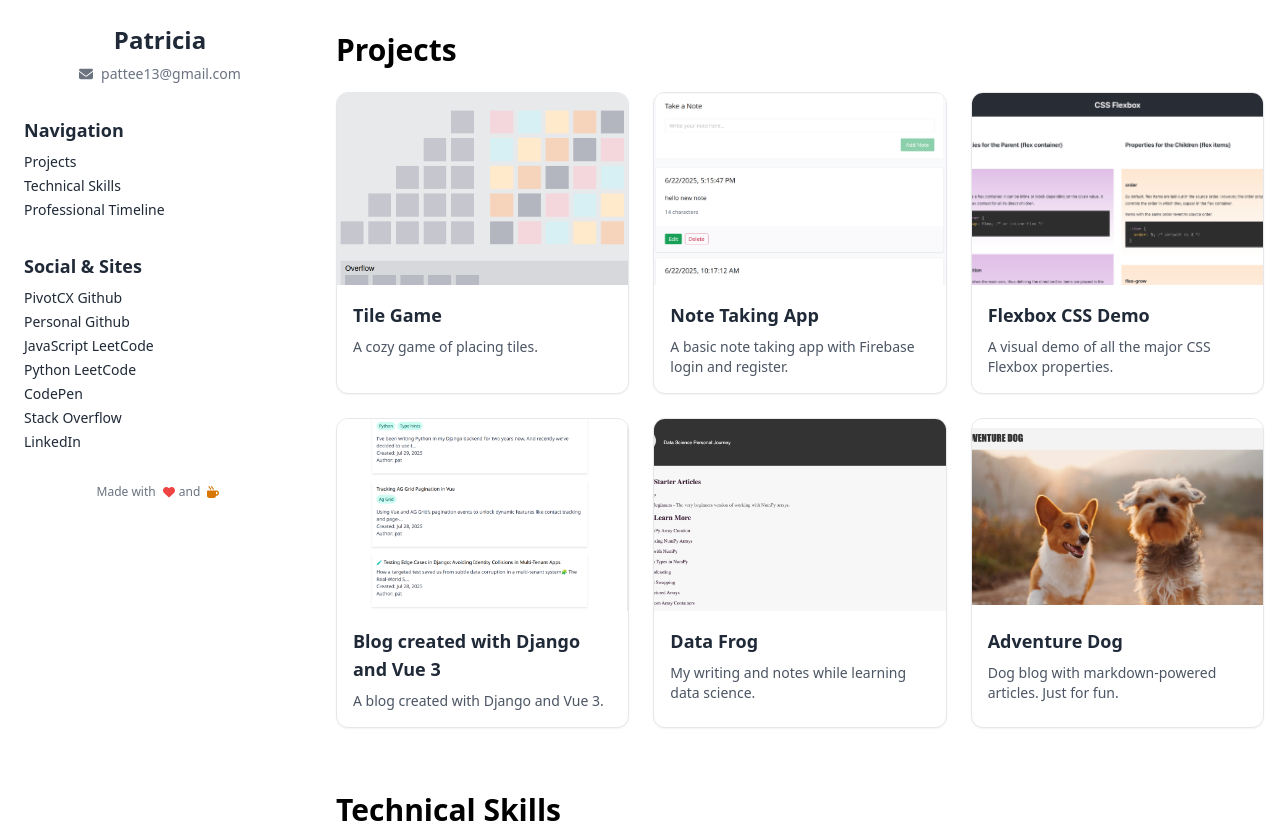
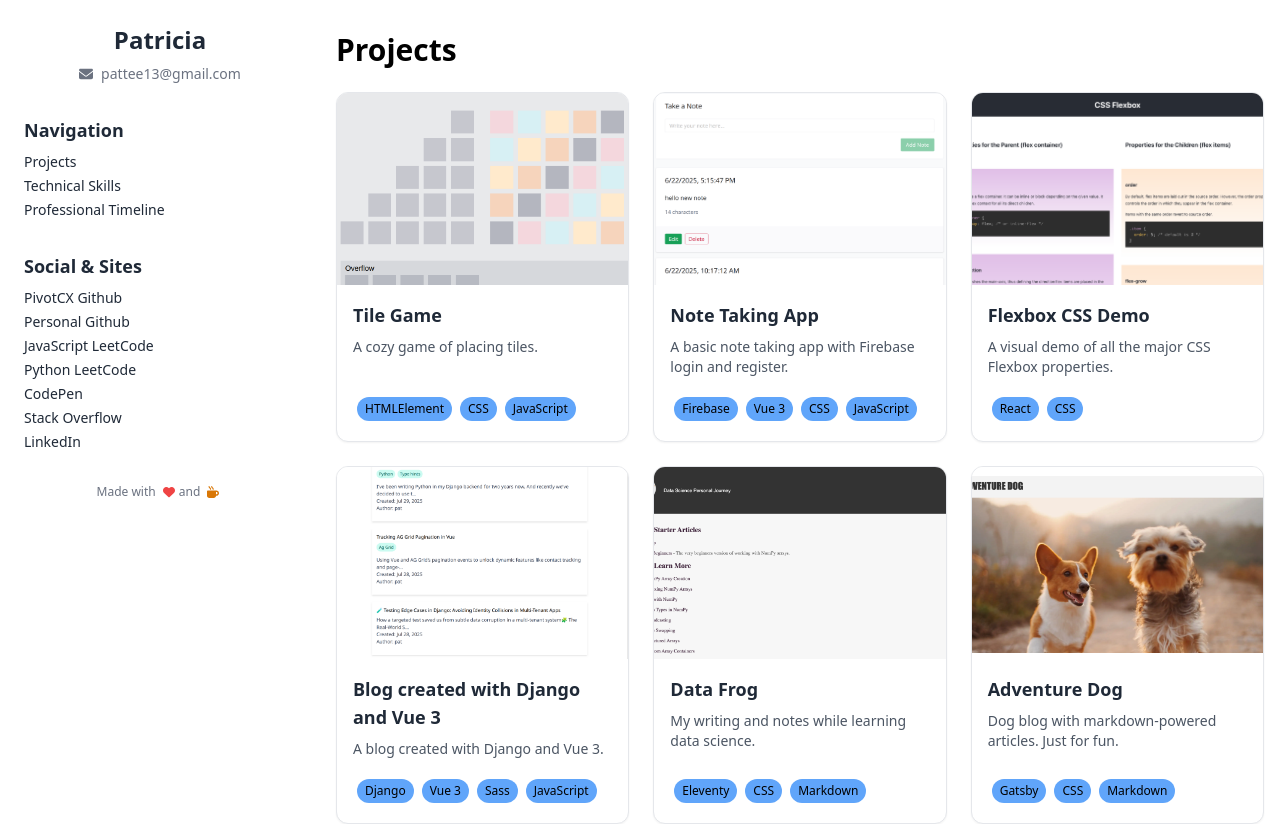
Before and after one commit to haddeeann/patricia.portfolio, a React (Vite) app: page / in a window 1280 px wide. Shown: the top 824 px of the page. Built offline with nearby package versions, Linux system fonts and the light colour scheme.

Commit message:
added badges to my cards to indicate the tech used on each site

```diff
--- a/src/components/ProjectCard.jsx
+++ b/src/components/ProjectCard.jsx
@@ -3,11 +3,12 @@ import React from "react";
 import {FontAwesomeIcon} from "@fortawesome/react-fontawesome";
 import {faArrowUpRightFromSquare, faHeart, faMugHot} from "@fortawesome/free-solid-svg-icons";
 import {faGithub} from "@fortawesome/free-brands-svg-icons";
+import Badge from "./ui/badge";
 
-const ProjectCard = ({ image, title, description, siteLink, githubLink }) => {
+const ProjectCard = ({ image, title, description, siteLink, githubLink, tags }) => {
     return (
         <div
-            className="block group overflow-hidden rounded-xl border bg-white shadow-sm hover:scale-105 transition duration-200"
+            className="flex flex-col h-full group overflow-hidden rounded-xl border bg-white shadow-sm hover:scale-105 transition duration-200"
         >
             <div className="relative">
                 <img
@@ -21,9 +22,12 @@ const ProjectCard = ({ image, title, description, siteLink, githubLink }) => {
                 </div>
             </div>
 
-            <div className="p-4">
+            <div className="p-4 flex-1">
                 <h3 className="text-lg font-semibold text-gray-800">{title}</h3>
                 <p className="mt-2 text-sm text-gray-600">{description}</p>
+            </div>
+            <div className="px-4 mt-auto mb-4">
+                {tags.map((tag, index) => <Badge className="bg-blue-400" key={index}>{tag}</Badge>)}
             </div>
         </div>
     );
--- /dev/null
+++ b/src/components/ui/badge.jsx
@@ -0,0 +1,9 @@
+function Badge({ children, className }) {
+    return (
+        <span
+            className={`inline-flex items-center rounded-full px-2 py-1 m-1 text-xs font-medium ${className}`}>{children}
+        </span>
+    );
+}
+
+export default Badge;
--- a/src/sections/Portfolio.jsx
+++ b/src/sections/Portfolio.jsx
@@ -14,6 +14,7 @@ const projects = [
         siteLink: "https://dancing-centaur-tile-game.netlify.app/",
         githubLink: "https://github.com/haddeeann/tile-game",
         image: tile_game,
+        tags: ["HTMLElement", "CSS", "JavaScript"]
     },
     {
         title: "Note Taking App",
@@ -21,6 +22,7 @@ const projects = [
         siteLink: "https://illustrious-biscochitos-cdd8ac.netlify.app/auth",
         githubLink: "https://github.com/haddeeann/take-note",
         image: take_note,
+        tags: ["Firebase", "Vue 3", "CSS", "JavaScript"]
     },
     {
         title: "Flexbox CSS Demo",
@@ -28,6 +30,7 @@ const projects = [
         siteLink: "https://foxycss.netlify.app/",
         githubLink: "https://github.com/haddeeann/cssgarden",
         image: flex_box,
+        tags: ["React", "CSS"]
     },
     {
         title: "Blog created with Django and Vue 3",
@@ -35,6 +38,7 @@ const projects = [
         siteLink: "https://tinywordsmith.netlify.app/",
         githubLink: "https://github.com/haddeeann/marketing-inkwell-ui",
         image: distraction_free,
+        tags: ["Django", "Vue 3", "Sass", "JavaScript"]
     },
     {
         title: "Data Frog",
@@ -42,6 +46,7 @@ const projects = [
         siteLink: "https://data-frog.netlify.app/numpy/1_create_array/",
         githubLink: "https://github.com/haddeeann/data_frog",
         image: data_frog,
+        tags: ["Eleventy", "CSS", "Markdown"]
     },
     {
         title: "Adventure Dog",
@@ -49,6 +54,7 @@ const projects = [
         siteLink: "https://adventure-dog.netlify.app/",
         githubLink: "https://github.com/haddeeann/adventuredog",
         image: adventure_dog,
+        tags: ["Gatsby", "CSS", "Markdown"]
     },
 ];
 
```
